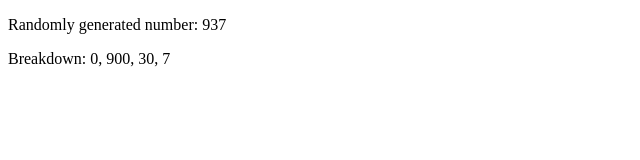
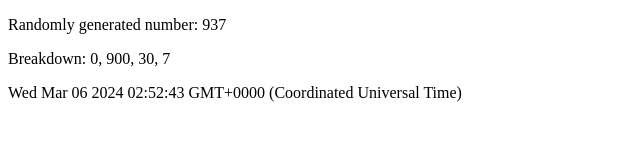
Before and after one commit to HanzenM/Q3GFA3_CA_MAKIG-ANGAY, a plain HTML site: page index.html in a window 1280 px wide. Shown: the whole page, without its empty margins (0-640 px from the left). Drawn offline with Linux system fonts and the light colour scheme.

Commit message:
Add files via upload

```diff
--- a/index.html
+++ b/index.html
@@ -8,6 +8,7 @@
 <body>
     <p id="randomnumber"></p>
     <p id="breakdown"></p>
+    <p id="currentdate"></p>
     <script>
         var randomnumber = Math.floor(Math.random()*1001);
         document.getElementById("randomnumber").innerHTML = "Randomly generated number: " + randomnumber;
@@ -17,6 +18,9 @@
         var tens = Math.floor((randomnumber%100)/10);
         var ones = randomnumber % 10;
         document.getElementById("breakdown").innerHTML = "Breakdown: " + thousands*1000 + ", "+ hundreds*100 + ", " + tens*10 + ", " + ones;
+
+        var currentdate = new Date();
+        document.getElementById("currentdate").innerHTML = currentdate;
     </script>
 </body>
 </html>
```
